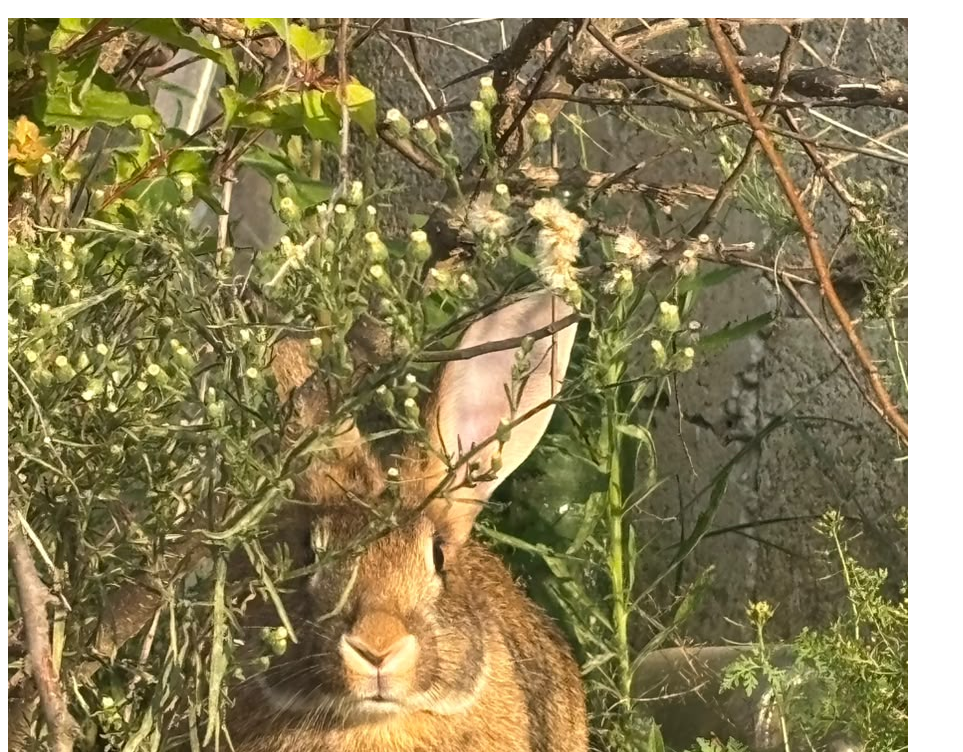
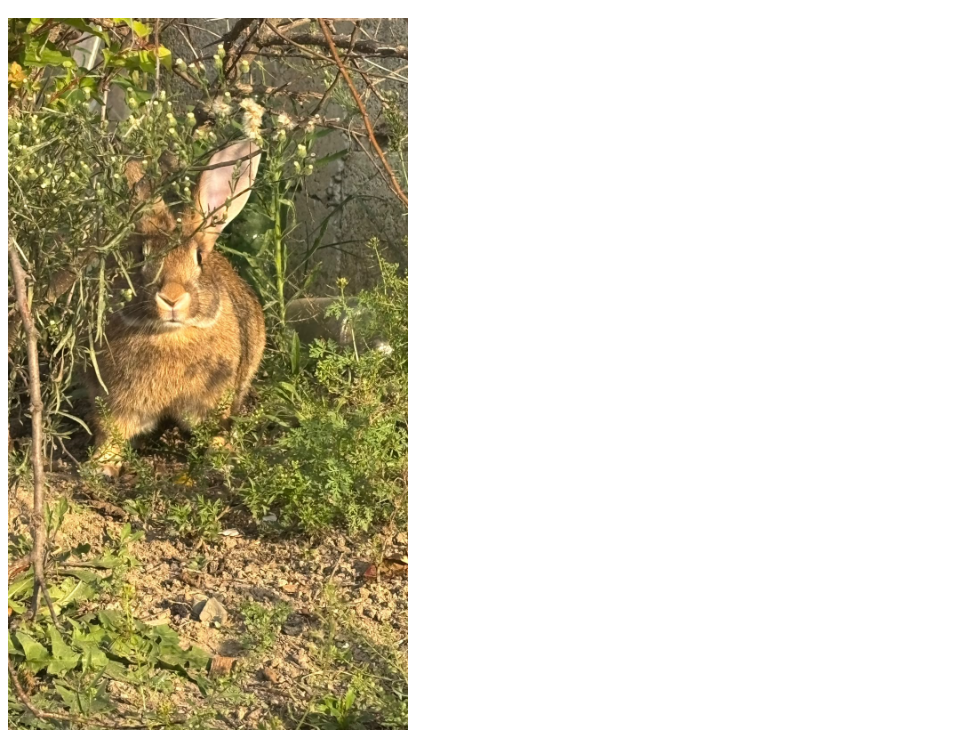
Before and after one commit to morenodirgni986-a11y/mi_paginaa, a plain HTML site: page index.html in a window 1280 px wide. Shown: the part 48-800 px from the top of the page, without its empty margins (0-963 px from the left). Drawn offline with Linux system fonts and the light colour scheme.

Commit message:
Add files via upload

```diff
--- a/index.html
+++ b/index.html
@@ -4,6 +4,6 @@
   </head>
   <body>
     <h1>My first page</h1>
-    <img src="imagen.jpg" alt="Mi imagen">
+    <img src="imagen.jpg" alt="Mi imagen" style="width: 400px;">
   </body>
 </html>
```
